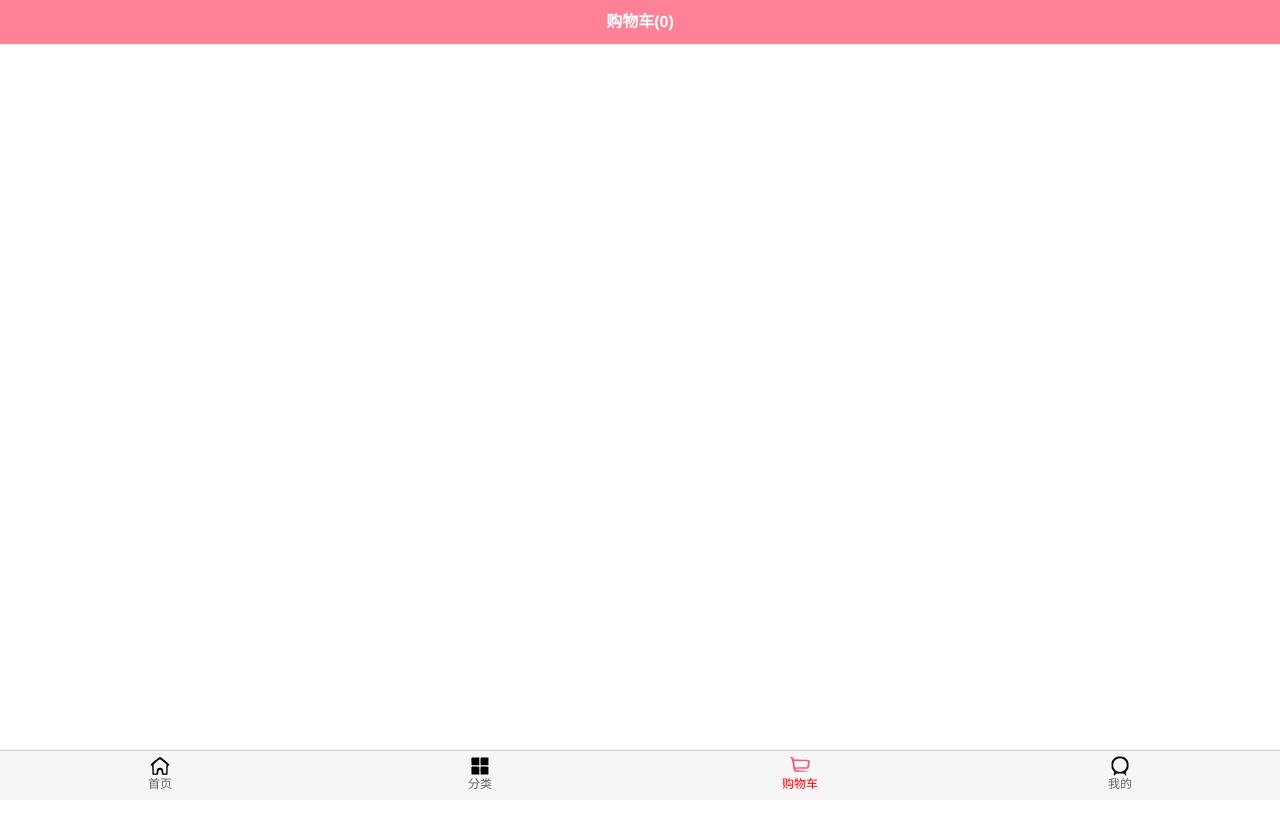
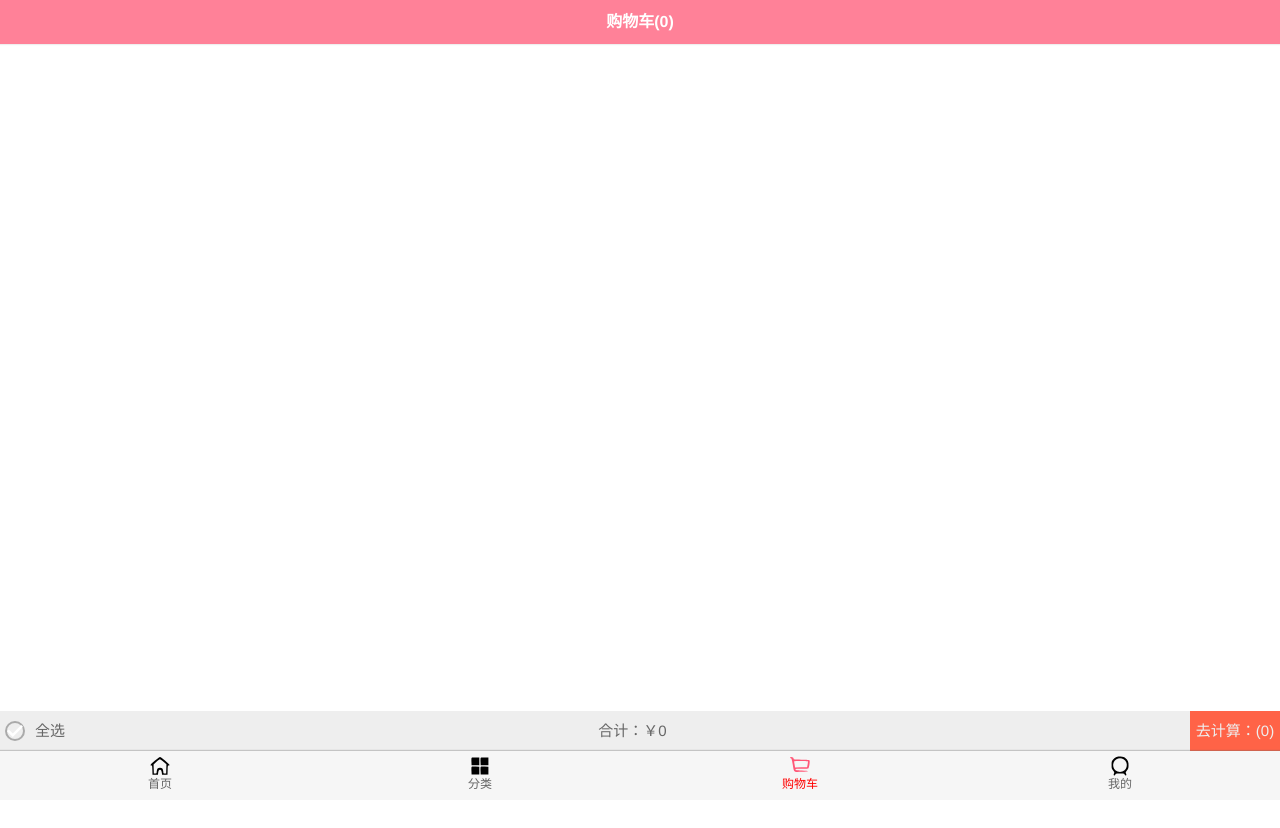
Before and after one commit to ALei-imotion/supermall, a Vue app: page /cart in a window 1280 px wide. Shown: the top 828 px of the page. Built offline with nearby package versions, Linux system fonts and the light colour scheme.

Commit message:
step36: packaging and application of shopping cart bottom toolbar

```diff
--- a/src/views/cart/Cart.vue
+++ b/src/views/cart/Cart.vue
@@ -9,12 +9,14 @@
     <cart-list></cart-list>
 
     <!-- 底部汇总 -->
+    <cart-bottom-bar></cart-bottom-bar>
   </div>
 </template>
 
 <script>
 import NavBar from "components/common/navbar/NavBar";
 import CartList from "./childComponents/CartList";
+import CartBottomBar from "./childComponents/CartBottomBar";
 
 import { mapGetters } from "vuex"; // mapGetters 辅助函数仅仅是将store中的getter映射到局部计算属性
 
@@ -23,6 +25,7 @@ export default {
   components: {
     NavBar,
     CartList,
+    CartBottomBar,
   },
   computed: {
     // 第一种语法，指定需要将哪些getters转换成计算属性（数组方式，表示是一一对应关系，名字是不变的）
--- /dev/null
+++ b/src/views/cart/childComponents/CartBottomBar.vue
@@ -0,0 +1,112 @@
+<template>
+  <div class="bottom-bar">
+    <div class="check-content">
+      <check-button
+        class="check-button"
+        :is-checked="isSelectAll"
+        @click.native="checkBtnClick"
+      ></check-button>
+      <span>全选</span>
+    </div>
+
+    <div class="price">合计：{{ totalPrice }}</div>
+
+    <div class="calculate">去计算：({{ checkLength }})</div>
+  </div>
+</template>
+
+<script>
+import CheckButton from "components/content/checkButton/CheckButton";
+
+export default {
+  name: "CartBottomBar",
+  components: {
+    CheckButton,
+  },
+  computed: {
+    totalPrice() {
+      return (
+        "￥" +
+        this.$store.state.cartList
+          .filter((item) => {
+            return item.checked;
+          })
+          .reduce((preValue, item) => {
+            return preValue + item.price * item.count;
+          }, 0)
+      );
+    },
+    checkLength() {
+      return this.$store.state.cartList.filter((item) => item.checked).length;
+    },
+    isSelectAll() {
+      if (this.$store.state.cartList.length === 0) return false;
+      // 方式一：使用高阶函数 find 来实现查找过滤
+      return !this.$store.state.cartList.find((item) => !item.checked);
+      // 方式二：使用高阶函数 filter 来实现查找过滤
+      // return !this.$store.state.cartList.filter((item) => !item.checked).length;
+      // 方式三：使用普通的遍历来查找过滤
+      // for (let item of this.$store.state.cartList) {
+      //   if (!item.checked) {
+      //     return isChecked;
+      //   }
+      // }
+      // return true;
+    },
+  },
+  methods: {
+    checkBtnClick() {
+      //
+      if (this.isSelectAll) {
+        // 全部选中
+        this.$store.state.cartList.forEach((item) => (item.checked = false));
+      } else {
+        // 部分或全部不选中
+        this.$store.state.cartList.forEach((item) => (item.checked = true));
+      }
+    },
+  },
+};
+</script>
+
+<style scoped>
+.bottom-bar {
+  background-color: #eee;
+  position: absolute;
+  bottom: 49px;
+  display: flex;
+  height: 40px;
+  width: 100%;
+  line-height: 40px;
+  font-size: 15px;
+}
+
+.check-content {
+  display: flex;
+  align-items: center;
+  margin-left: 5px;
+  width: 70px;
+}
+
+.check-button {
+  width: 20px;
+  height: 20px;
+  line-height: 20px;
+}
+
+.check-content span {
+  margin-left: 10px;
+}
+
+.price {
+  flex: 1;
+  text-align: center;
+}
+
+.calculate {
+  width: 90px;
+  color: #eee;
+  text-align: center;
+  background-color: tomato;
+}
+</style>
--- a/src/views/cart/childComponents/CartListItem.vue
+++ b/src/views/cart/childComponents/CartListItem.vue
@@ -1,10 +1,10 @@
 <template>
   <div class="shop-item">
     <div class="item-selector">
-      <CheckButton
+      <check-button
         @click.native="checkBtnClick"
         :is-checked="itemInfo.checked"
-      ></CheckButton>
+      ></check-button>
     </div>
     <div class="item-img">
       <img :src="itemInfo.image[0]" alt="商品图片" />
```
Also changed, not shown: 1 other file (tests, documents, lock files or other folders).
